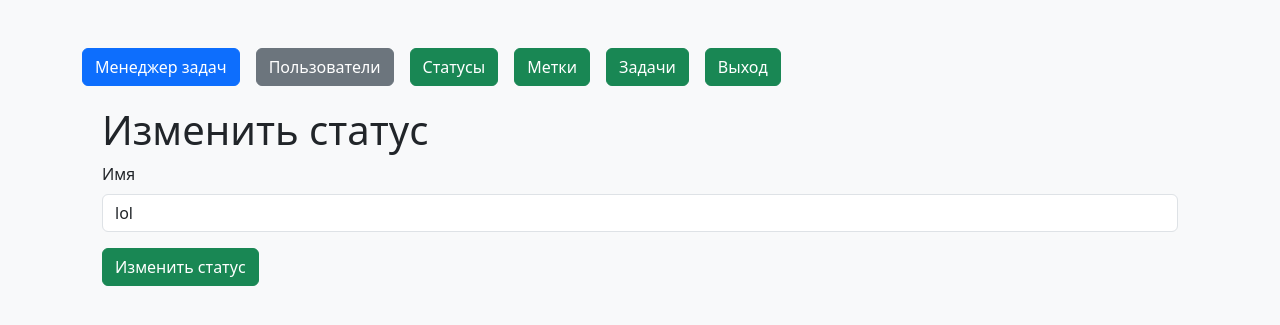
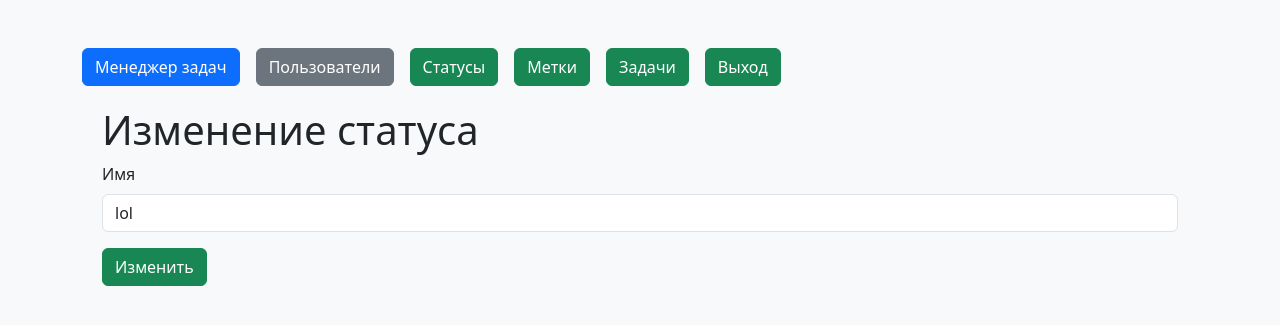
Before and after one commit to lovedr6s/python-project-52, a Django app: page /statuses/1/update/ in a window 1280 px wide. Shown: the top 325 px of the page. Run offline with Django 5.2, Linux system fonts and the light colour scheme; a user stored in the database is signed in; data comes from the database, SQL or seed files in the repository; both versions use the stored data as it was after the commit; some libraries are stand-ins or nearby versions.

Commit message:
changed texts

```diff
--- a/task_manager/statuses/templates/status_form.html
+++ b/task_manager/statuses/templates/status_form.html
@@ -18,6 +18,6 @@
             {% endif %}
         </div>
     {% endfor %}
-    <button type="submit" class="btn btn-success">{{ action }}</button>
+    <button type="submit" class="btn btn-success">{{ button_action }}</button>
 </form>
 {% endblock %}
--- a/task_manager/statuses/views.py
+++ b/task_manager/statuses/views.py
@@ -21,7 +21,7 @@ class StatusCreateView(View):
             messages.error(request, 'Вы не авторизованы! Пожалуйста, выполните вход.')
             return redirect('login')
         form = StatusForm()
-        return render(request, 'status_form.html', context={'form': form, 'action': 'Создать статус'})
+        return render(request, 'status_form.html', context={'form': form, 'action': 'Создать статус', 'button_action': 'Создать'})
     def post(self, request, *args, **kwargs):
         if not request.user.is_authenticated:
             messages.error(request, 'Вы не авторизованы! Пожалуйста, выполните вход.')
@@ -33,7 +33,7 @@ class StatusCreateView(View):
             return redirect('status_list')
         else:
             messages.error(request, 'There was an error creating the status. Please correct the errors below.')
-            return render(request, 'status_form.html', context={'form': form})
+            return render(request, 'status_form.html', context={'form': form, 'action': 'Создать статус', 'button_action': 'Создать'})
 
 
 class StatusUpdateView(View):
@@ -42,7 +42,7 @@ class StatusUpdateView(View):
             messages.error(request, 'Вы не авторизованы! Пожалуйста, выполните вход.')
             return redirect('login')
         form = StatusForm(instance=Status.objects.get(pk=kwargs['pk']))
-        return render(request, 'status_form.html', context={'form': form, 'action': 'Изменить статус'})
+        return render(request, 'status_form.html', context={'form': form, 'action': 'Изменение статуса', 'button_action': 'Изменить'})
     def post(self, request, *args, **kwargs):
         if not request.user.is_authenticated:
             messages.error(request, 'Вы не авторизованы! Пожалуйста, выполните вход.')
@@ -55,7 +55,7 @@ class StatusUpdateView(View):
             return redirect('status_list')
         else:
             messages.error(request, 'There was an error updating the status. Please correct the errors below.')
-            return render(request, 'status_form.html', context={'form': form})
+            return render(request, 'status_form.html', context={'form': form, 'action': 'Изменение статуса', 'button_action': 'Изменить'})
 
 
 class StatusDeleteView(View):
--- a/task_manager/tasks/templates/task_form.html
+++ b/task_manager/tasks/templates/task_form.html
@@ -32,6 +32,6 @@
             {% endif %}
         </div>
     {% endfor %}
-    <button type="submit" class="btn btn-success">{{ action }}</button>
+    <button type="submit" class="btn btn-success">{{ button_action }}</button>
 </form>
 {% endblock %}
```
Also changed, not shown: task_manager/labels/views.py (+4 -4 lines), task_manager/tasks/views.py (+4 -4 lines), db.sqlite3.
